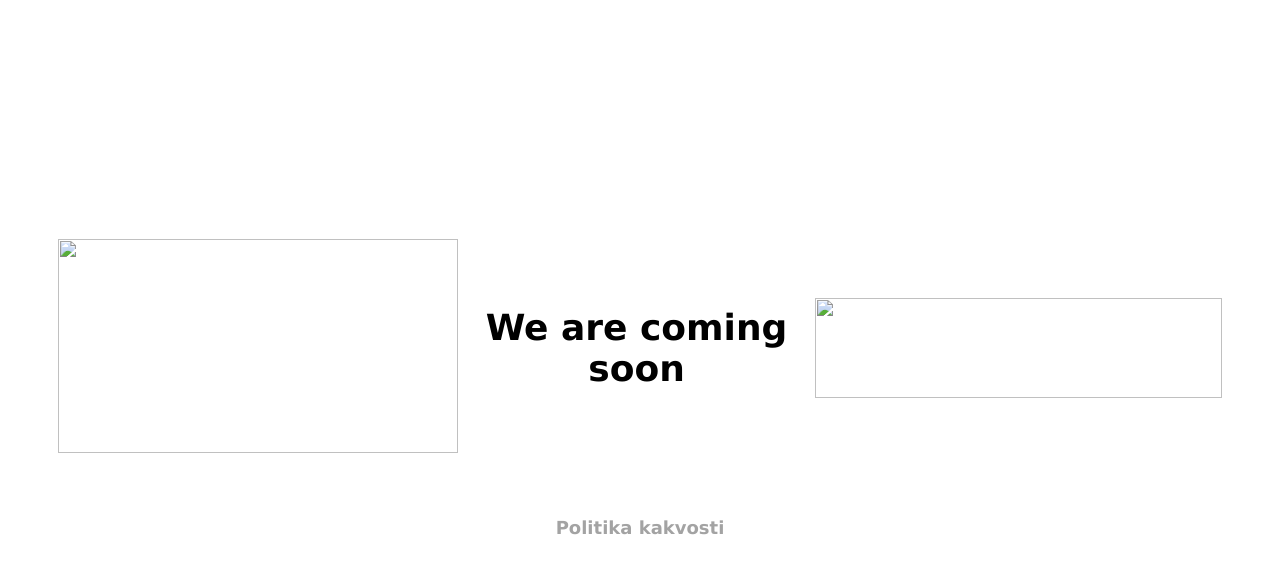
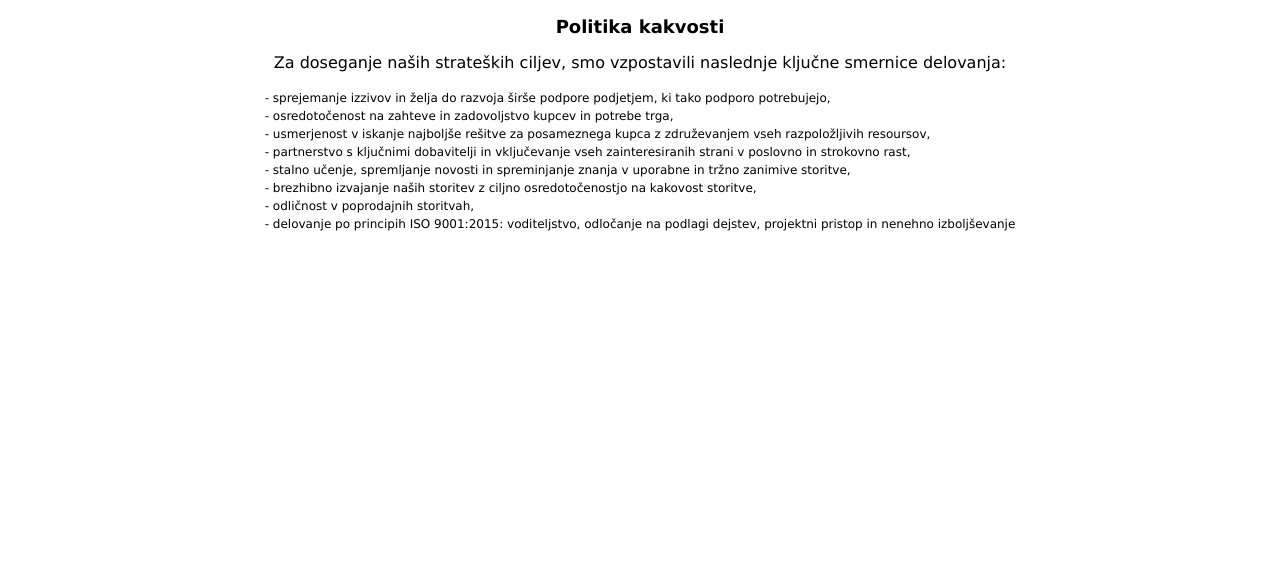
Before and after one commit to dev-nejcj/test, a plain HTML site: page PolitikaKakovosti.html in a window 1280 px wide. Drawn offline with nearby package versions, Linux system fonts and the light colour scheme; some packages are replaced by stand-ins of ours; a script that the page names is missing.

Commit message:
Update PolitikaKakovosti.html

```diff
--- a/PolitikaKakovosti.html
+++ b/PolitikaKakovosti.html
@@ -4,57 +4,64 @@
 <head>
 <meta name="google-site-verification" content="T05FkU2_NfQYAYALb4ecLIJQVSdircMaBgUQ1piv96w" />
 	<meta charset="utf-8">
-<title>HME d.o.o.</title>
+	<title>HME d.o.o.</title>
 
 <style type="text/css">
-a:link {
-	text-decoration: none;
+body,td,th {
+	font-family: Verdana;
 }
-a:visited {
-	text-decoration: none;
-	color: #A3A3A3;
-}
-a:hover {
-	text-decoration: none;
-}
-a:active {
-	text-decoration: none;
-}
-a {
-	font-family: Verdana;
-	color: #A3A3A3;
-}
+</style>
 
-
-</style>
-</head>
-<body>
-
-
-	<!-- Preloader --><!-- /#preloader -->
-	<!-- Preloader End-->
-
-
-	<!-- Main Menu --><!-- /#main-menu -->
-	<!-- Main Menu End -->
-
-
-	<!-- Page Top Section --><!-- /#page-top -->
-	<!-- Page Top Section  End -->
-
-
-
-
-
-
-
-
-
-		<!-- Contact Section -->
-		<section id="contact" class="section-style">
-			<div class="pattern height-resize">
 <div class="container">
-		<h3 class="section-name">&nbsp;</h3>
+		<div class="info-container">
+		  <div class="row">
+		    <div class="col-sm-4">
+		      <figure>
+		        <figcaption>
+		          <div align="center">
+		            <p><strong style="font-weight: bold; text-align: center; font-size: 18px; color: #000000;">Politika kakvosti</strong></p>
+		            <p>Za doseganje naših strateških ciljev, smo vzpostavili naslednje ključne smernice delovanja:</p>
+		            <table border="0" align="center">
+		              <tbody>
+		                <tr>
+		                  <td style="font-size: 12px">- sprejemanje izzivov in želja do razvoja širše podpore podjetjem, ki tako podporo potrebujejo,</td>
+	                    </tr>
+		                <tr>
+		                  <td style="font-size: 12px">- osredotočenost na zahteve in zadovoljstvo kupcev in potrebe trga,</td>
+	                    </tr>
+		                <tr>
+		                  <td style="font-size: 12px">- usmerjenost v iskanje najboljše rešitve za posameznega kupca z združevanjem vseh razpoložljivih resoursov,</td>
+	                    </tr>
+		                <tr>
+		                  <td style="font-size: 12px">- partnerstvo s ključnimi dobavitelji in vključevanje vseh zainteresiranih strani v poslovno in strokovno rast,</td>
+	                    </tr>
+		                <tr>
+		                  <td style="font-size: 12px">- stalno učenje, spremljanje novosti in spreminjanje znanja v uporabne in tržno zanimive storitve,</td>
+	                    </tr>
+		                <tr>
+		                  <td style="font-size: 12px">- brezhibno izvajanje naših storitev z ciljno osredotočenostjo na kakovost storitve,</td>
+	                    </tr>
+		                <tr>
+		                  <td style="font-size: 12px">- odličnost v poprodajnih storitvah,</td>
+	                    </tr>
+		                <tr>
+		                  <td style="font-size: 12px"> - delovanje po principih ISO 9001:2015: voditeljstvo, odločanje na podlagi dejstev, projektni pristop in nenehno izboljševanje</td>
+	                    </tr>
+	                  </tbody>
+	                </table>
+	              </div>
+	            </figcaption>
+	          </figure>
+	        </div>
+		    <!-- /.col-sm-4 -->
+		    <div class="col-sm-4"></div>
+		    <!-- /.col-sm-4 -->
+	      </div>
+		  <!-- /.row -->
+	  </div>
+		<!-- /.info-container -->
+        <div class="next-section"> <a class="go-to-page-top"><span></span></a> </div>
+        <h3 class="section-name">&nbsp;</h3>
 		<p>&nbsp;</p>
 		<p>&nbsp;</p>
 		<p>&nbsp;</p>
@@ -64,28 +71,9 @@ a {
 					<div class="info-container">
 					<div class="row">
 
-						<div class="col-sm-4"></div><!-- /.col-sm-4 -->
+					  <div class="col-sm-4"></div><!-- /.col-sm-4 --><!-- /.col-sm-4 -->
 						<div class="col-sm-4">
-								<figure>
-								  <figcaption>
-									  <table width="100%" border="0" align="center" cellpadding="10" cellspacing="0">
-									    <tbody>
-									      <tr>
-									        <td align="left" valign="left"><img src="../Downloads/logo-hme.jpg" width="400" height="214" alt=""/></td>
-									        <td width="33%" align="center" valign="middle"><h1><strong style="font-size: 36px; font-family: Verdana;">We are coming soon</strong></h1></td>
-									        <td width="33%"><img src="../Downloads/logo-kraftpal.jpg" alt="" width="407" height="100" align="right"/></td>
-								          </tr>
-								        </tbody>
-								    </table>
-								    <p>&nbsp;</p>
-									  <div align="center"><p><strong style="font-weight: bold; text-align: center; font-size: 18px; color: #000000;"><a href="PolitikaKakovosti.html" target="new">Politika kakvosti</a></strong>									  </p>
-									  </div>
-
-								  </figcaption>
-								</figure>
-						</div><!-- /.col-sm-4 -->
-						<div class="col-sm-4">
-						</div><!-- /.col-sm-4 -->
+					  </div><!-- /.col-sm-4 -->
 
 
 					</div><!-- /.row -->
@@ -95,13 +83,36 @@ a {
 						<a class="go-to-page-top"><span></span></a>
 					</div><!-- /.next-section -->
 
-			  </div><!-- /.container -->
+</div><!-- /.container -->
 		  </div>
 
 	      <p>
+<!-- /.pattern --></p>
+</section>
+<!-- /#contact -->
+
+		<!-- Contact Section End -->
+
+<!-- politika Section --><!-- /#politika -->
+
+		<!-- politika Section End -->
 
 
-	        <!-- /.pattern --></p>
-</section>
+		<!-- Footer Section -->
+<footer id="footer-section"> </footer>
+		<!-- Footer Section End -->
+
+
+		<!-- jQuery Library -->
+<script type="text/javascript" src="assets/js/jquery-2.1.0.min.js"></script>
+		<!-- Modernizr js -->
+<script type="text/javascript" src="assets/js/modernizr-2.8.0.min.js"></script>
+		<!-- Plugins -->
+<script type="text/javascript" src="assets/js/plugins.js"></script>
+		<!-- Custom JavaScript Functions -->
+<script type="text/javascript" src="assets/js/functions.js"></script>
+		<!-- Custom JavaScript Functions -->
+<script type="text/javascript" src="assets/js/jquery.ajaxchimp.min.js"></script>
+
 </body>
 </html>
```
